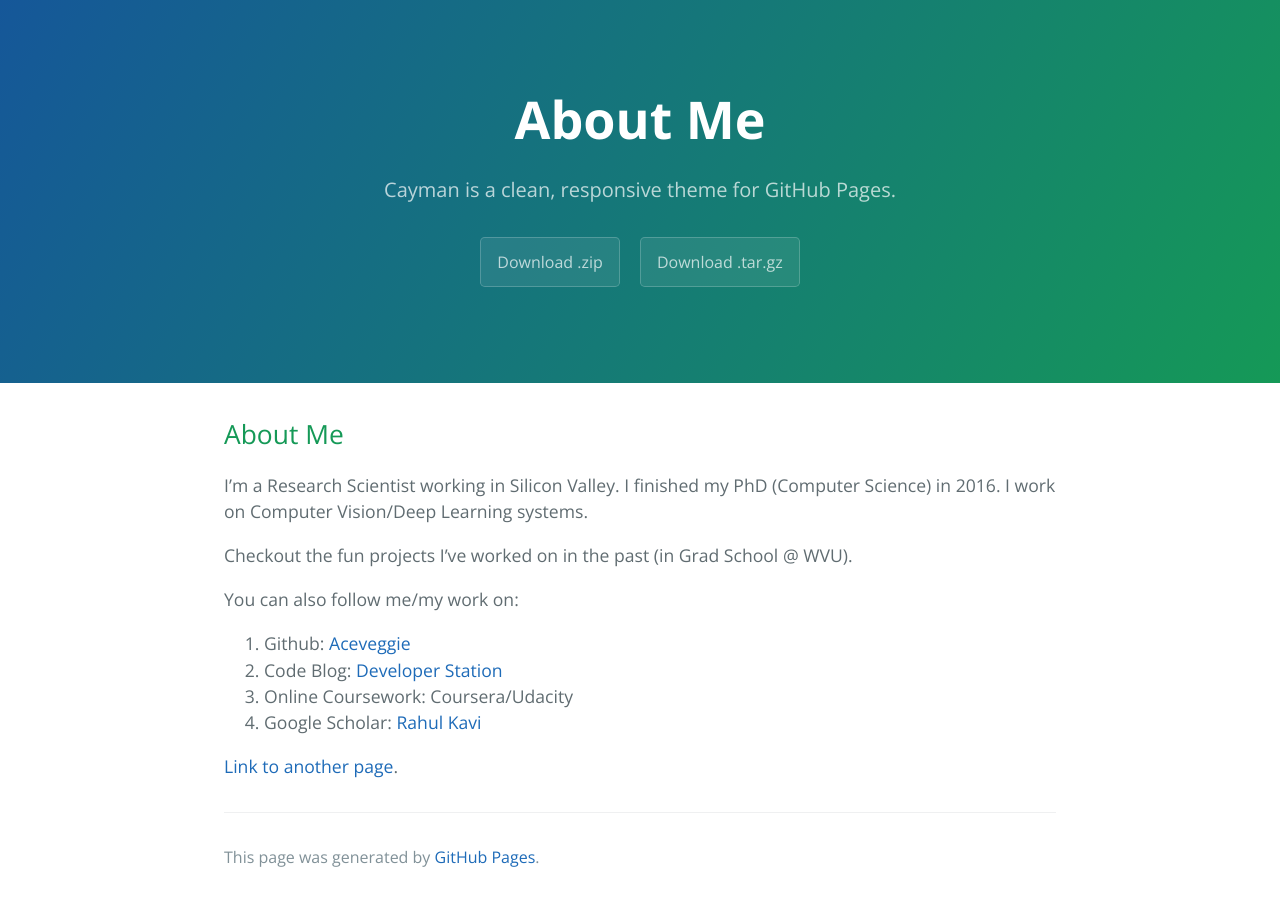
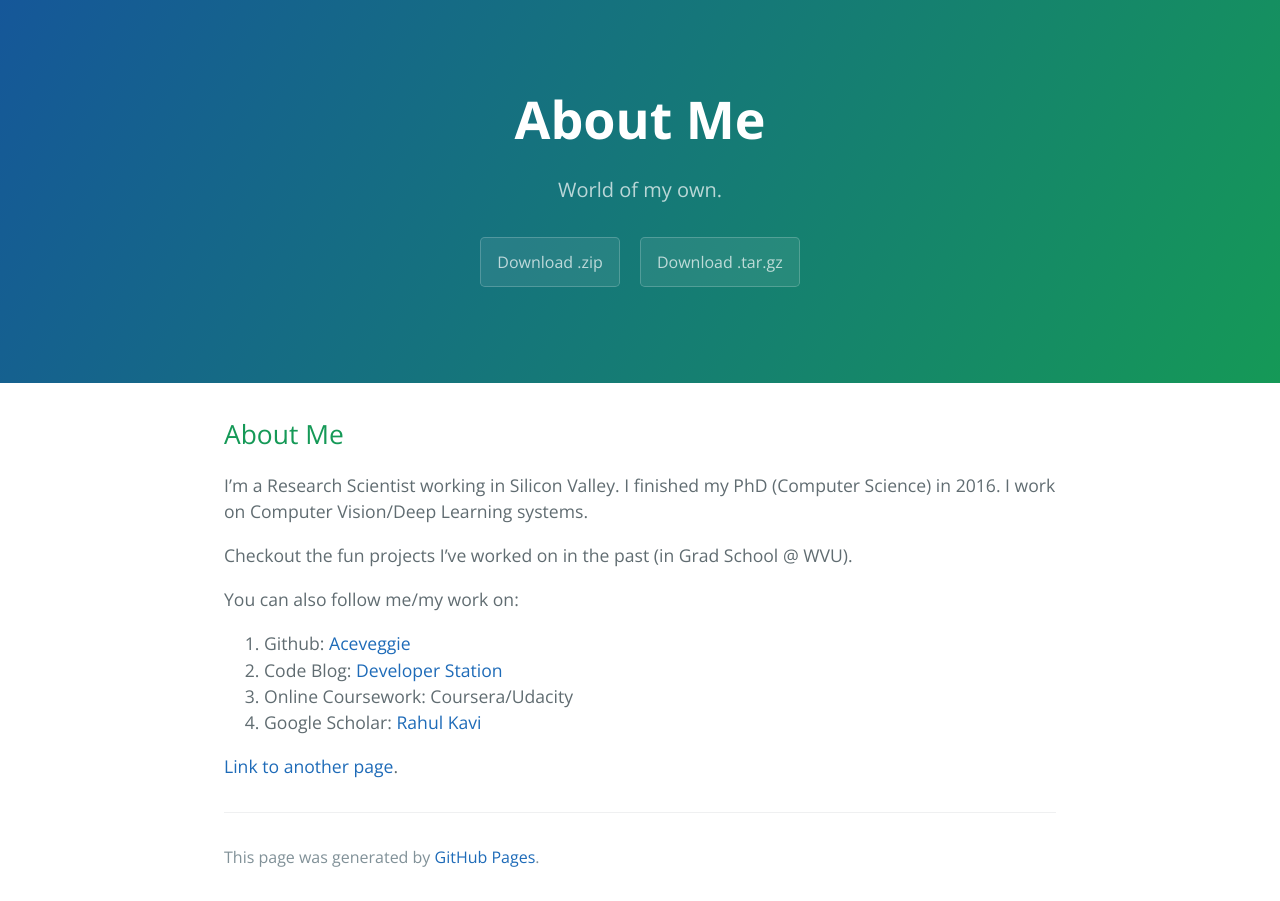
Before and after one commit to aceveggie/aceveggie.github.io, a Jekyll site: the page built from index.md, in a window 1280 px wide. Built offline with Jekyll 4.4.1, drawn with Linux system fonts in a browser that asks for light colours; our own code applies the rules of GitHub Pages for plain Markdown files.

Commit message:
updated config.yml

```diff
--- a/_config.yml
+++ b/_config.yml
@@ -1,5 +1,5 @@
-title: Cayman theme
-description: Cayman is a clean, responsive theme for GitHub Pages.
+title: rahulkavi.com
+description: World of my own.
 show_downloads: true
 google_analytics:
 theme: jekyll-theme-cayman
```
